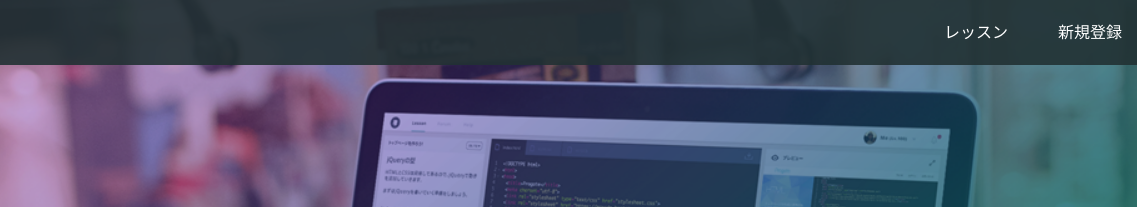
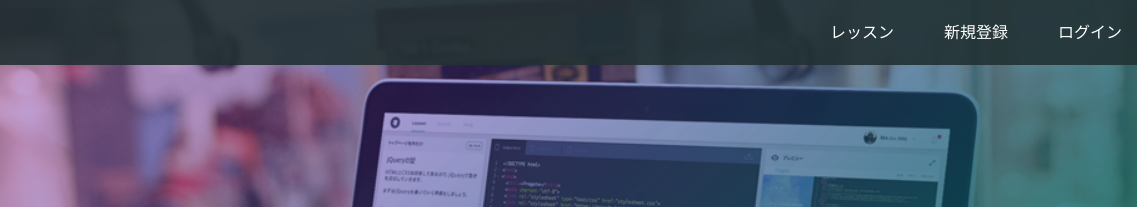
Before and after one commit to ma7o23/ma7o23.github.io, a plain HTML site: page index.html in a window 1280 px wide. Shown: the top 207 px of the page, 143-1280 px from the left. Drawn offline with Linux system fonts and the light colour scheme.

Commit message:
Update index.html

```diff
--- a/index.html
+++ b/index.html
@@ -17,7 +17,7 @@
       <div class="header-right">
         <a href="#">レッスン</a>
         <a href="#">新規登録</a>
-
+        <a href="#" class="login">ログイン</a>
       </div>
     </div>
   </header>
```
